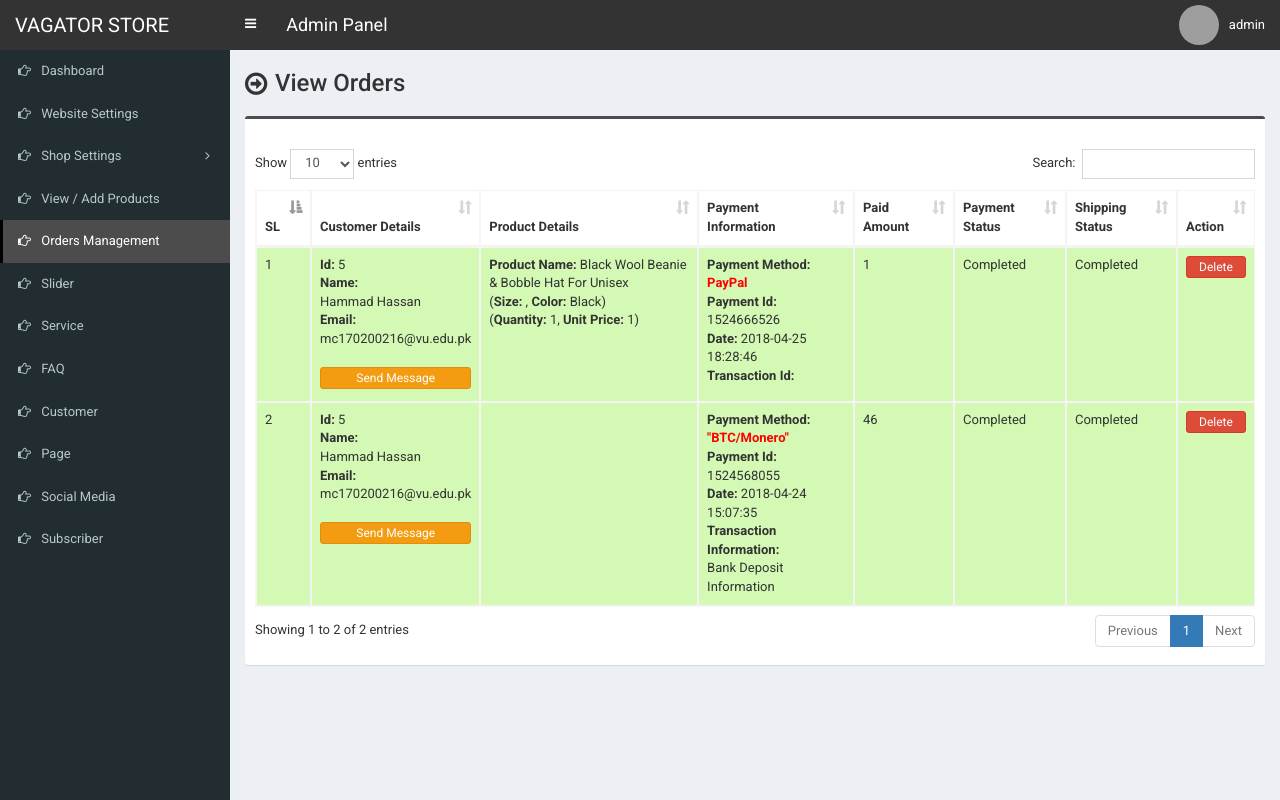
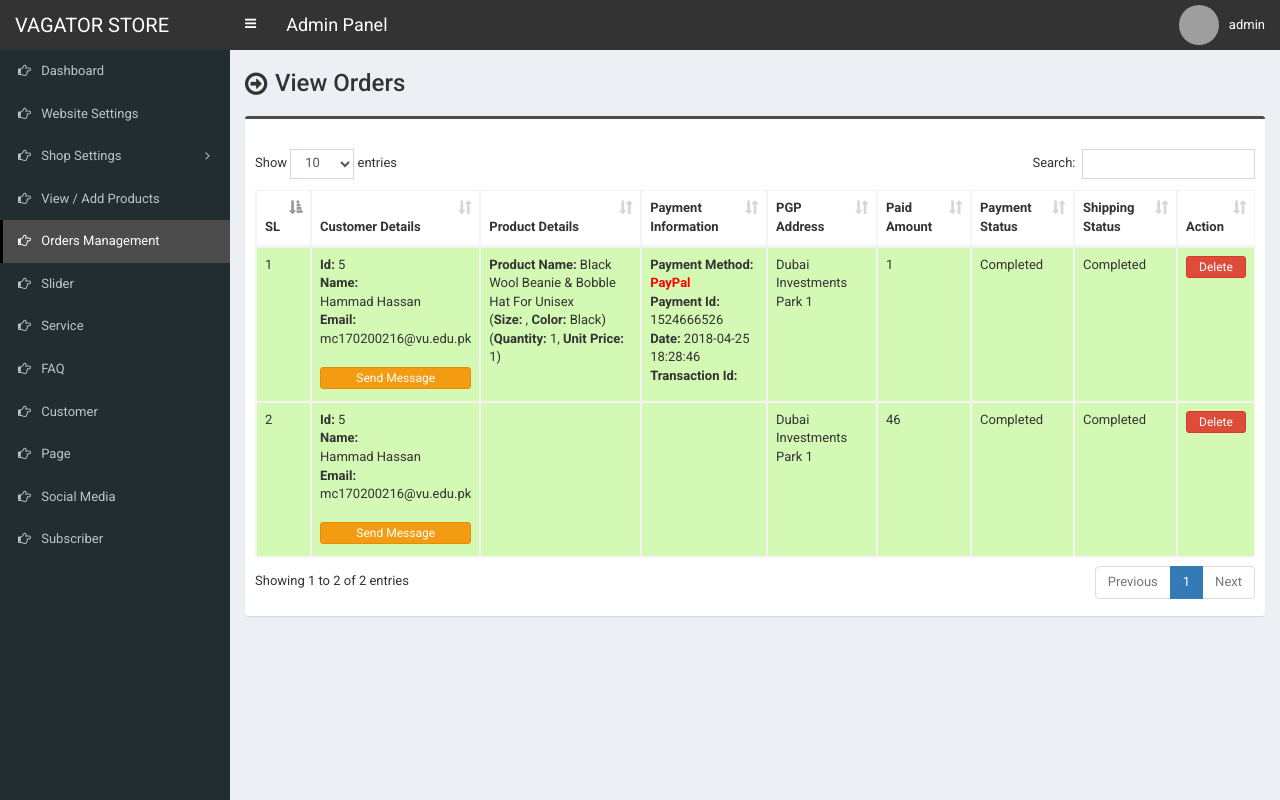
Before and after one commit to Mohammed-Abrar-Neeman/onlineshoping, a PHP site: page /admin/order.php in a window 1280 px wide. Run offline with PHP 8.4, Linux system fonts and the light colour scheme; a user stored in the database is signed in; data comes from the database, SQL or seed files in the repository; grey boxes are pictures that could not be loaded.

Commit message:
PGP address in order mangment

```diff
--- a/admin/order.php
+++ b/admin/order.php
@@ -51,7 +51,7 @@ Card CVV: '.$row['card_cvv'].'<br>
 Card Month: '.$row['card_month'].'<br>
 Card Year: '.$row['card_year'].'<br>
         		';
-        	elseif($row['payment_method'] == 'Bank Deposit'):
+        	elseif($row['payment_method'] == 'BTC/Monero'):
 				$payment_details = '
 Transaction Details: <br>'.$row['bank_transaction_info'];
         	endif;
@@ -146,6 +146,7 @@ if($success_message != '') {
                     <th>
                     	Payment Information
                     </th>
+                    <th>PGP Address</th>
                     <th>Paid Amount</th>
                     <th>Payment Status</th>
                     <th>Shipping Status</th>
@@ -236,13 +237,22 @@ if($success_message != '') {
                         		<b>Card CVV:</b> <?php echo $row['card_cvv']; ?><br>
                         		<b>Expire Month:</b> <?php echo $row['card_month']; ?><br>
                         		<b>Expire Year:</b> <?php echo $row['card_year']; ?><br>
-                        	<?php elseif($row['payment_method'] == 'Bank Deposit'): ?>
+                        	<?php elseif($row['payment_method'] == 'BTC/Monero'): ?>
                         		<b>Payment Method:</b> <?php echo '<span style="color:red;"><b>"BTC/Monero"</b></span>'; ?><br>
                         		<b>Payment Id:</b> <?php echo $row['payment_id']; ?><br>
 								<b>Date:</b> <?php echo $row['payment_date']; ?><br>
                         		<b>Transaction Information:</b> <br><?php echo $row['bank_transaction_info']; ?><br>
                         	<?php endif; ?>
                         </td>
+                        <td><?php
+                        // Getting Customer Email Address
+        $statement = $pdo->prepare("SELECT * FROM tbl_customer WHERE cust_id=?");
+        $statement->execute(array($row['customer_id']));
+        $result = $statement->fetchAll(PDO::FETCH_ASSOC);
+        foreach ($result as $row5) {
+            echo $row5['cust_s_address'];
+        }
+         ?></td>
                         <td><?php echo $row['paid_amount']; ?></td>
                         <td>
                             <?php echo $row['payment_status']; ?>
--- a/checkout.php
+++ b/checkout.php
@@ -330,7 +330,7 @@ if(!isset($_SESSION['cart_p_id'])) {
 	                                    <label for=""><?php echo LANG_VALUE_34; ?> *</label>
 	                                    <select name="payment_method" class="form-control select2" id="advFieldsStatus">
 	                                        <option value=""><?php echo LANG_VALUE_35; ?></option>
-	                                        <option value="PayPal"><?php echo LANG_VALUE_36; ?></option>
+	                                        <!--<option value="PayPal"><?php echo LANG_VALUE_36; ?></option>-->
 	                                        <option value="Bank Deposit">"BTC/Monero"</option>
 	                                    </select>
 	                                </div>
--- a/payment/bank/init.php
+++ b/payment/bank/init.php
@@ -50,7 +50,7 @@ if( !isset($_REQUEST['msg']) ) {
 	                            '',
 	                            '',
 	                            $_POST['transaction_info'],
-	                            'Bank Deposit',
+	                            'BTC/Monero',
 	                            'Pending',
 	                            'Pending',
 	                            $payment_id
```
